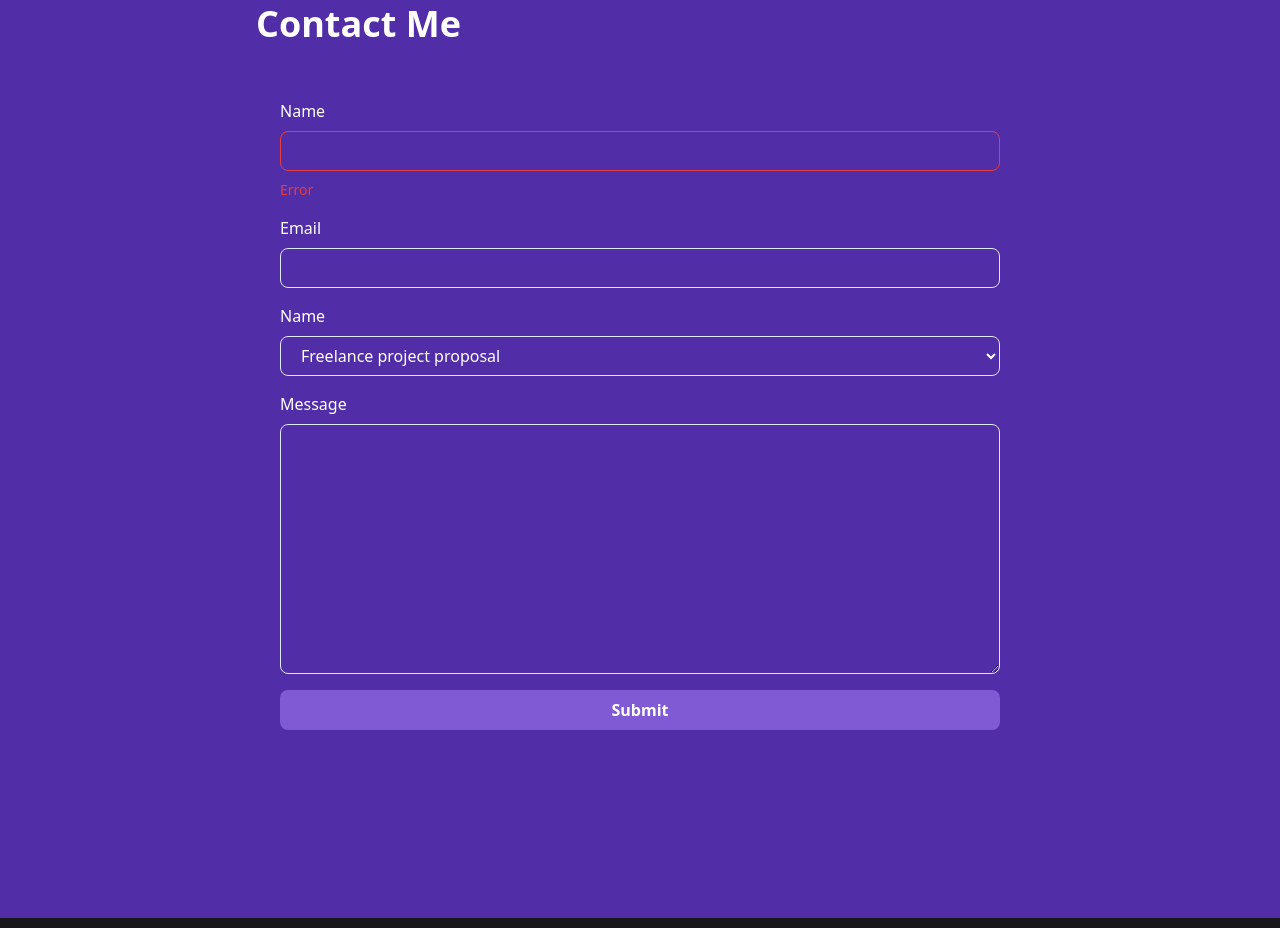
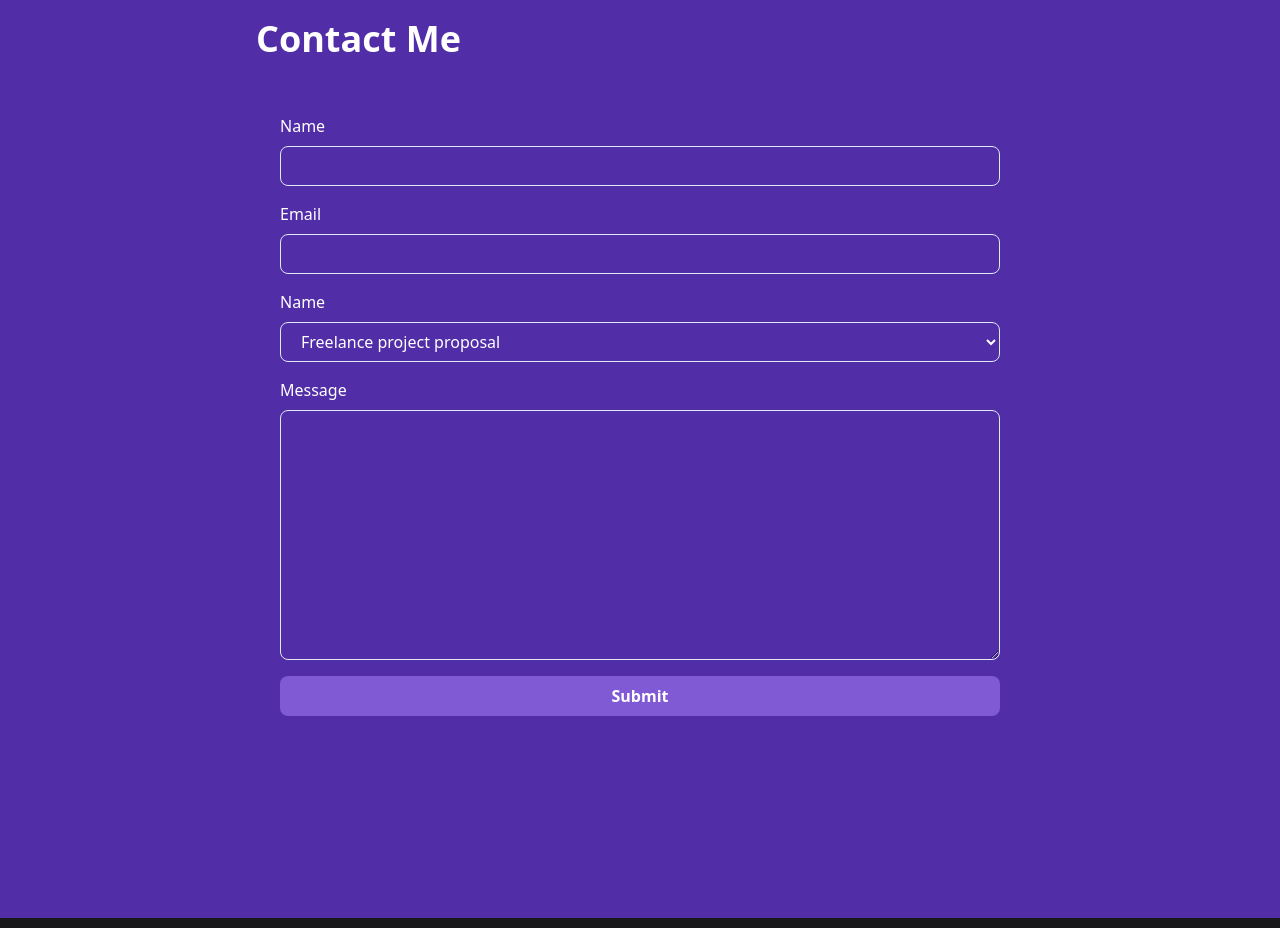
Before and after one commit to yazeedmomani/pete-portfolio, a React (Create React App) app: page / in a window 1280 px wide. Shown: the part 2220-3148 px from the top of the page. Built offline with nearby package versions, Linux system fonts and the light colour scheme.

Commit message:
validate on blur

```diff
--- a/src/components/ContactMeSection.js
+++ b/src/components/ContactMeSection.js
@@ -3,6 +3,7 @@ import { useReducer } from "react";
 import styles from "./ContactMeSection.module.css";
 
 const nameReducer = (state, action) => {
+  // CHANGE
   if (action.type === "CHANGE") {
     if (state.isTouched === false) {
       return { ...state, value: action.value };
@@ -17,7 +18,17 @@ const nameReducer = (state, action) => {
     }
   }
 
-  return { isTouched: false, isValid: null, value: "" };
+  // BLUR
+  if (action.type === "BLUR") {
+    return {
+      ...state,
+      isEmpty: action.value.trim().length === 0,
+      value: action.value,
+      isTouched: true,
+    };
+  }
+
+  return { isTouched: false, isEmpty: null, value: "" };
 };
 
 const LandingSection = (props) => {
@@ -31,6 +42,10 @@ const LandingSection = (props) => {
   // Handlers
   const handleNameChange = (e) => {
     dispatchName({ type: "CHANGE", value: e.target.value });
+  };
+
+  const handleNameBlur = (e) => {
+    dispatchName({ type: "BLUR", value: e.target.value });
   };
 
   const handleSubmit = (e) => {
@@ -51,7 +66,8 @@ const LandingSection = (props) => {
           id="name"
           value={name.value}
           onChange={handleNameChange}
-          className={`${styles.input} ${styles.invalid}`}
+          onBlur={handleNameBlur}
+          className={`${styles.input} ${name.isEmpty && styles.invalid}`}
         />
         <div className={styles.error}>Error</div>
         <label
--- a/src/components/ContactMeSection.module.css
+++ b/src/components/ContactMeSection.module.css
@@ -93,9 +93,11 @@
   transition: all 200ms;
 }
 
-.invalid {
+.invalid,
+.invalid:focus {
   border: 1px solid #e53e3e;
 }
+
 .invalid + div {
   opacity: 1;
   visibility: visible;
```
